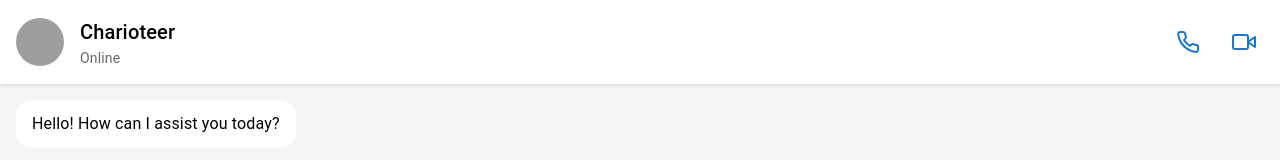
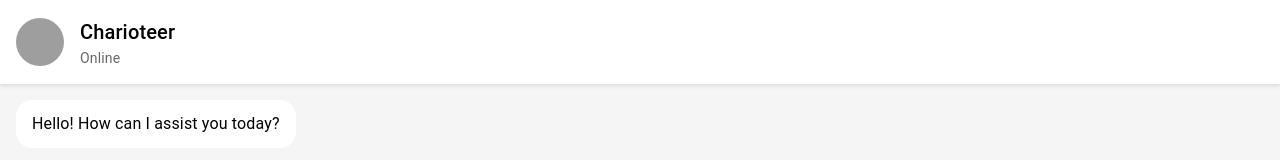
Before and after one commit to Saurabhh-37/geeta_chatbot, a React (Create React App) app: page / in a window 1280 px wide. Shown: the top 160 px of the page. Built offline with nearby package versions, Linux system fonts and the light colour scheme; grey boxes are pictures that could not be loaded.

Commit message:
removed icons

```diff
--- a/src/components/ChatUI.js
+++ b/src/components/ChatUI.js
@@ -111,12 +111,12 @@ const ChatUI = () => {
             Online
           </Typography>
         </Box>
-        <IconButton aria-label="voice call" color="primary">
+        {/* <IconButton aria-label="voice call" color="primary">
           <FiPhone />
         </IconButton>
         <IconButton aria-label="video call" color="primary">
           <FiVideo />
-        </IconButton>
+        </IconButton> */}
       </Header>
 
       <MessagesContainer>
```
